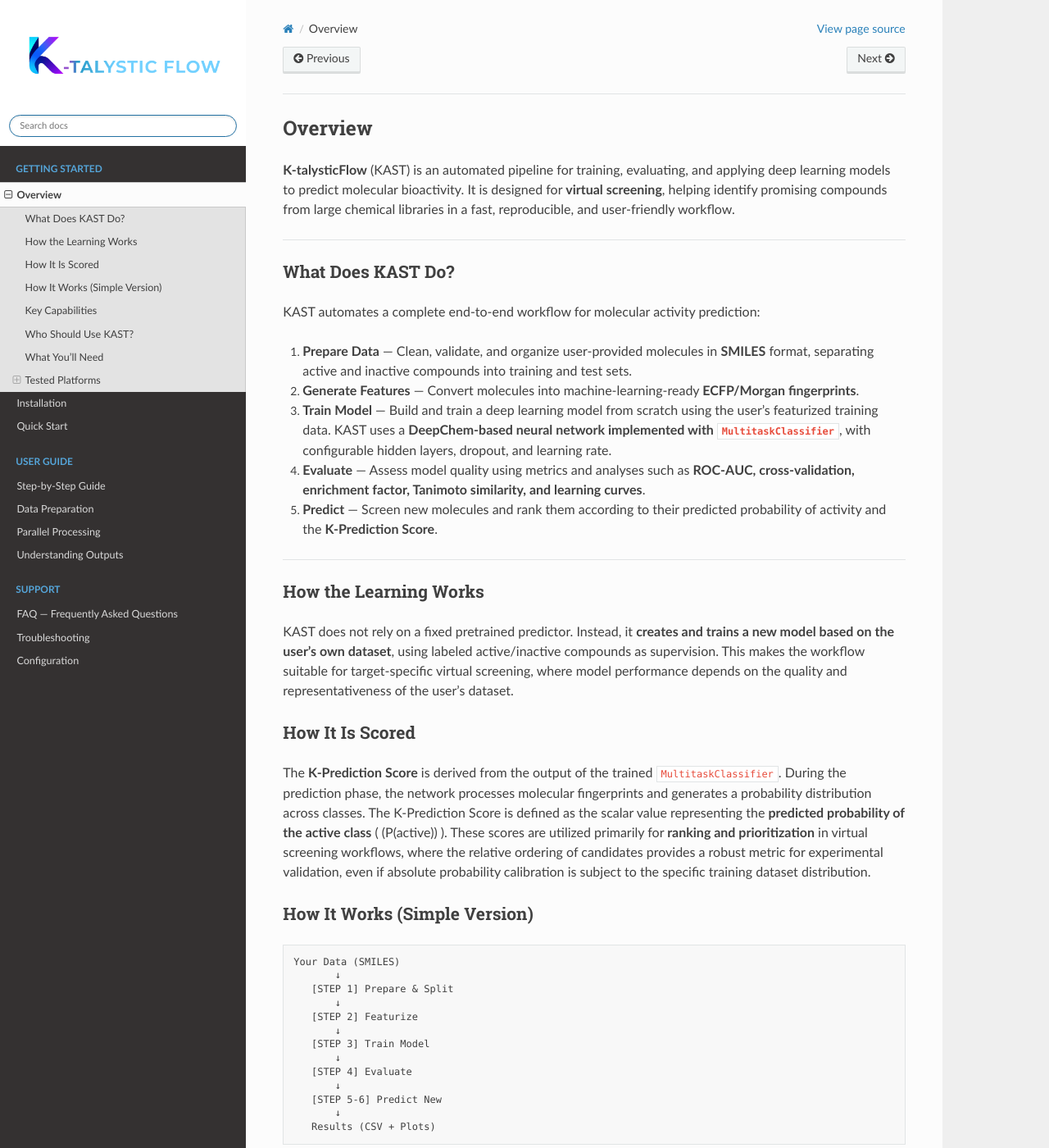
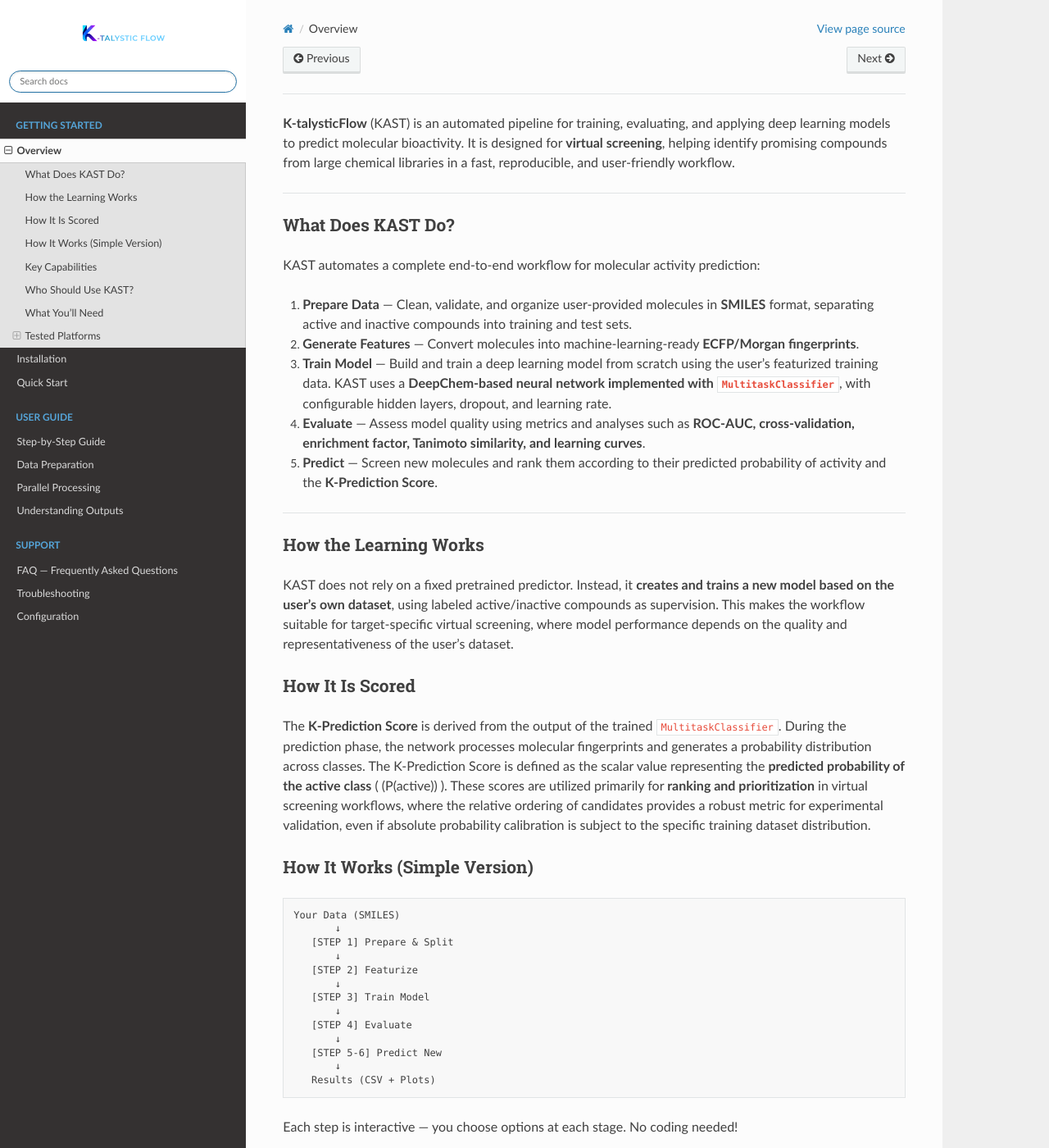
Before and after one commit to kelsouzs/KAST, a Sphinx documentation site: the page built from docs/getting-started/overview.md, in a window 1280 px wide and 1400 px high. Shown: the whole window at 82% size. Built offline with Sphinx 7.4.7 and the Read the Docs theme 3.1.0, drawn with Linux system fonts in a browser that asks for light colours; pages that are not in the unit, such as notebooks, are missing from menus.

Commit message:
Read The Docs

```diff
--- a/docs/_static/custom.css
+++ b/docs/_static/custom.css
@@ -1,10 +1,27 @@
+/* Logo menor e centralizada na sidebar */
+.wy-side-nav-search .wy-dropdown > a img.logo,
+.wy-side-nav-search > a img.logo {
+    max-width: 120px !important;
+    display: block;
+    margin: 0 auto;
+}
+
+/* Esconde o flyout "latest" */
+.rst-versions {
+    display: none !important;
+}
+
 /* Tipografia igual DeepChem */
 body, .wy-nav-content {
     font-family: Lato, proxima-nova, "Helvetica Neue", Arial, sans-serif;
     font-size: 14px;
 }
 
-/* Largura do conteúdo */
 .wy-nav-content {
     max-width: 850px;
 }
+
+/* Esconde H1 duplicado no index */
+.wy-nav-content h1:first-of-type {
+    display: none;
+}
```
Also changed, not shown: docs/index.md (+1 -1 lines).
